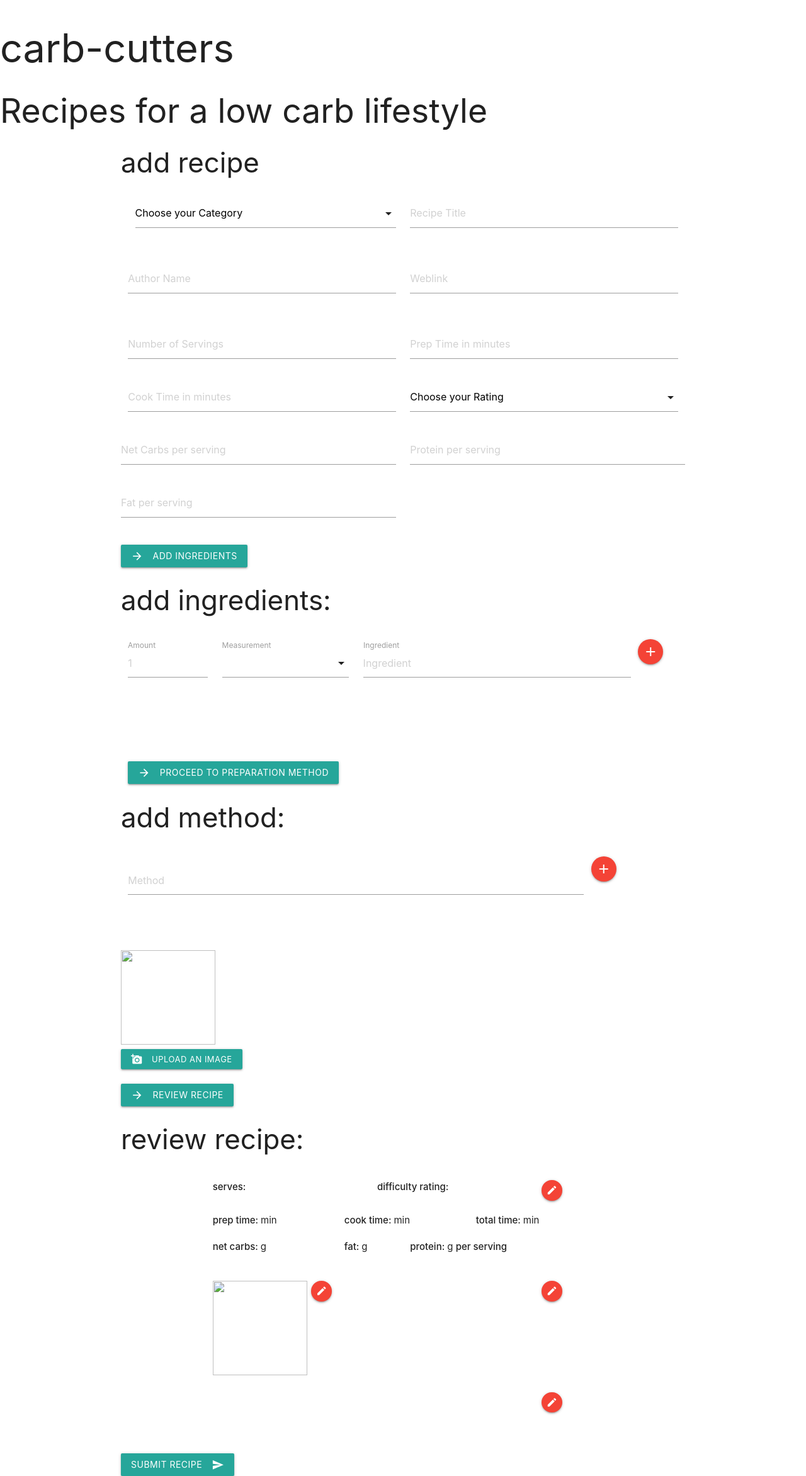
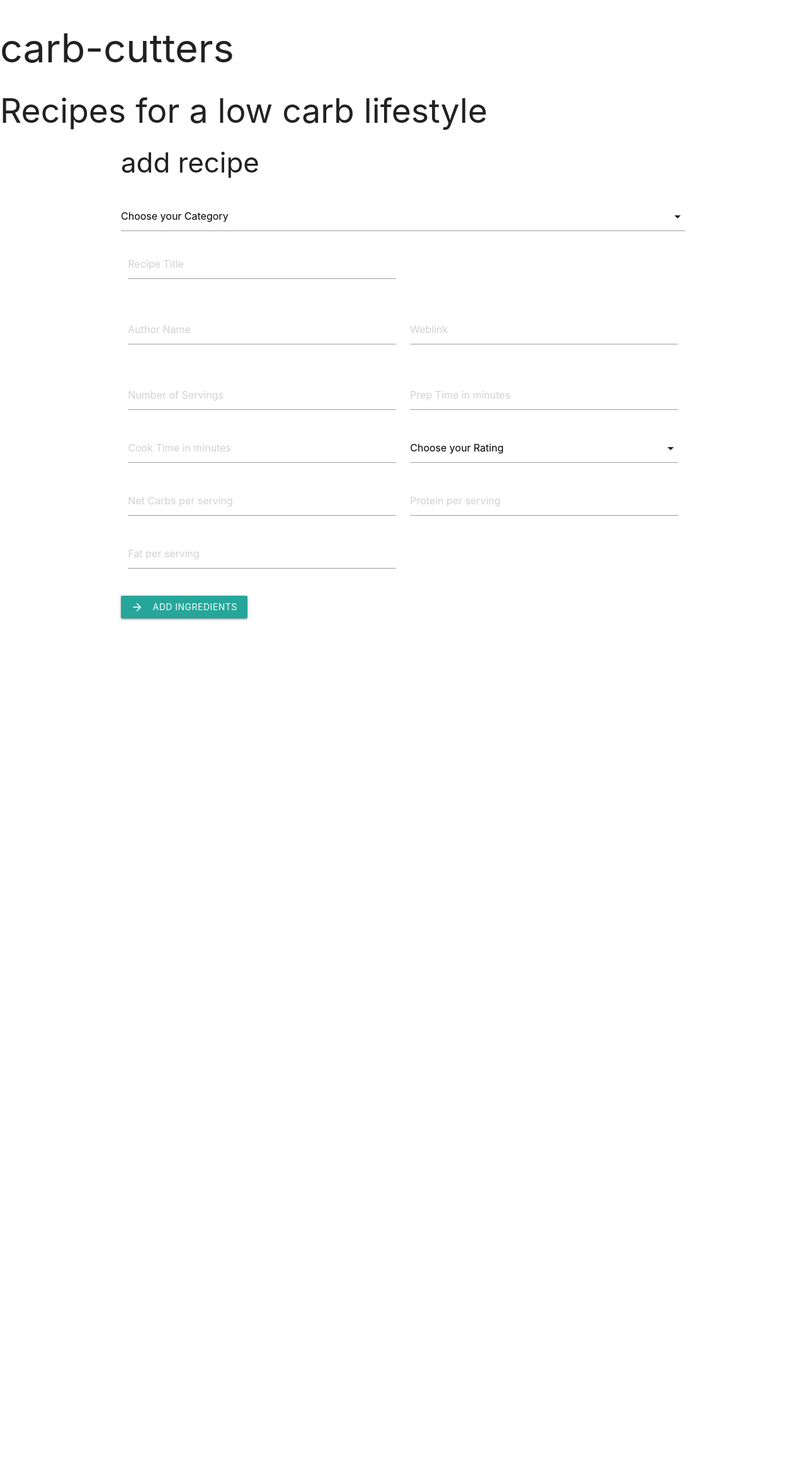
Before and after one commit to cvdebeer/ms3_cc, a Flask app: page /add_recipe in a window 1280 px wide. Shown: the whole page at 63% size. After the commit the page ends 985 px from the top, so only its background shows below. Run offline with Flask 2, Linux system fonts and the light colour scheme; data that the repository does not hold is empty; some libraries are stand-ins or nearby versions.

Commit message:
hiding and showing divs, and fixing of const

```diff
--- /dev/null
+++ b/static/css/style.css
@@ -0,0 +1,7 @@
+.hidden {
+    display: none;
+}
+
+.visible {
+    display: block;
+}
--- a/static/js/main.js
+++ b/static/js/main.js
@@ -1,20 +1,39 @@
+const newRecipe = document.querySelector('#new_recipe');
+const addIng = document.querySelector('#add_ingredients');
+const addMet = document.querySelector('#add_method');
+const reviewRec = document.querySelector('#review');
 const addIngredient = document.querySelector('#add-ing');
-const plusMethod = document.querySelector('#add-met')
-const addLineIngredient = document.querySelector('#adding-ingredients');
-const addMethod = document.querySelector('#add-method')
-const pic = document.querySelector('#fileInput');
-const picUpload = document.querySelector('#pic-upload');
+const plusMethod = document.querySelector('#add-met');
 const review = document.querySelector('#review_recipe');
 const info = document.querySelector('#recipe-info');
+const ingBtn = document.getElementById('add-ing-btn');
+const metBtn = document.getElementById('add-met-btn');
+const editInfoBtn = document.getElementById('edit-info');
+const editIngBtn = document.getElementById('edit-ingredients');
+const editImgBtn = document.getElementById('edit-image');
+const editMetBtn = document.getElementById('edit-methods');
 
 let ingredients = [];
+let addLineIngredient = document.querySelector('#adding-ingredients');
 let methods = [];
-
+let addMethod = document.querySelector('#adding-method');
+let picUpload = document.querySelector('#pic-upload');
+let pic = document.querySelector('#fileInput');
 
 $(document).ready(function () {
     $('select').formSelect();
 
 });
+
+function addRecipeInfo() {
+
+
+}
+
+function moveToIng() {
+    newRecipe.setAttribute('class', 'hidden');
+    addIng.setAttribute('class', 'visible');
+}
 
 function addIngLine() {
     let amount = document.getElementById('amount').value;
@@ -23,8 +42,13 @@ function addIngLine() {
     ingredients.push([amount, measurement, ingredient]);
     addLineIngredient.insertAdjacentHTML('beforeend',
         `<li>${amount} ${measurement} ${ingredient}</li>`);
-    console.log(ingredients);
+    console.log(ingredients)
 
+}
+
+function moveToMet() {
+    addIng.setAttribute('class', 'hidden');
+    addMet.setAttribute('class', 'visible');
 }
 
 function addingMethod() {
@@ -65,6 +89,9 @@ function imageUpload() {
 }
 
 function reviewRecipe() {
+    reviewRec.setAttribute('class', 'visible');
+    addMet.setAttribute('class', 'hidden');
+
     let name = document.getElementById('recipe_name').value;
     let serve = document.getElementById('servings').value;
     let prep = document.getElementById('prep_time').value;
@@ -74,7 +101,7 @@ function reviewRecipe() {
     let carb = document.getElementById('carbs').value;
     let fats = document.getElementById('fat').value;
     let pro = document.getElementById('protein').value;
-    /* Getting preview of image */
+
 
 
     document.getElementById('display-r-n').innerHTML = name;
@@ -100,8 +127,33 @@ function reviewRecipe() {
 
 }
 
+function editInfo() {
+    newRecipe.setAttribute('class', 'visible');
+}
+
+function editIng() {
+    addIng.setAttribute('class', 'visible');
+    addLineIngredient.innerHTML = '';
+    return ingredients = [];
+}
+
+function editMet() {
+    addMet.setAttribute('class', 'visible');
+    addMethod.innerHTML = '';
+    return methods = [];
+}
+
+function editImg() {
+    addMet.setAttribute('class', 'visible');
+}
 
 addIngredient.addEventListener('click', addIngLine);
 plusMethod.addEventListener('click', addingMethod);
 picUpload.addEventListener('click', imageUpload);
 review.addEventListener('click', reviewRecipe);
+ingBtn.addEventListener('click', moveToIng);
+metBtn.addEventListener('click', moveToMet);
+editInfoBtn.addEventListener('click', editInfo);
+editIngBtn.addEventListener('click', editIng);
+editMetBtn.addEventListener('click', editMet);
+editImgBtn.addEventListener('click', editImg);
--- a/templates/addrecipe.html
+++ b/templates/addrecipe.html
@@ -1,8 +1,8 @@
 {% extends 'base.html' %} {% block content %}
-<div class="new_recipe">
+<div id="new_recipe" class="visible">
     <h3>add recipe</h3>
     <div class="row">
-        <form action="" method="POST" enctype='multipart/form-data' class="col s12">
+    </div action="" method="POST" enctype='multipart/form-data' class="col s12">
     <div class="input-field col s12 m6">
         <select id="category" name="category_name" class="icons ">
             <option value="" disabled selected>Choose your Category</option>
@@ -34,20 +34,18 @@
             <label for="servings"></label>
         </div>
         <div class="input-field col s12 m6">
-                    <input placeholder="Prep Time in minutes" id="prep_time" name="prep_time" type="text"
-                        class="validate">
+            <input placeholder="Prep Time in minutes" id="prep_time" name="prep_time" type="text" class="validate">
             <label for="prep_time"></label>
         </div>
         <div class="input-field col s12 m6">
-                    <input placeholder="Cook Time in minutes" id="cook_time" name="cook_time" type="text"
-                        class="validate">
+            <input placeholder="Cook Time in minutes" id="cook_time" name="cook_time" type="text" class="validate">
             <label for="cook_time"></label>
         </div>
         <div class="input-field col s12 m6">
             <select id="rating" name="rating" class="icons ">
-                        <option value="" disabled selected>Choose your Rating</option>
+                <option disabled selected>Choose your Rating</option>
                 {% for rate in ratings %}
-                        <option value="" data-icon="{{rate.r_image}}">{{rate.rated}}</option>
+                <option data-icon="{{rate.r_image}}">{{rate.rated}}</option>
                 {% endfor %}
             </select>
             <label></label>
@@ -58,8 +56,7 @@
                 <label for="carbs"></label>
             </div>
             <div class="input-field col s12 m6">
-                        <input placeholder="Protein per serving" id="protein" name="protein" type="text"
-                            class="validate">
+                <input placeholder="Protein per serving" id="protein" name="protein" type="text" class="validate">
                 <label for="protein"></label>
             </div>
             <div class="input-field col s12 m6">
@@ -67,11 +64,14 @@
                 <label for="fat"></label>
             </div>
         </div>
-                <a class="waves-effect waves-light btn"><i class="material-icons left">arrow_forward</i>add
+        <a id="add-ing-btn" class="waves-effect waves-light btn"><i class="material-icons left">arrow_forward</i>add
             ingredients</a>
     </div>
+</div>
+</div>
 <!--Add ingredients section-->
-            <div class="add_ingredients">
+<div id="add_ingredients" class=" hidden">
+    <div class="container">
         <div class="row">
             <h3>add ingredients:</h3>
         </div>
@@ -95,8 +95,7 @@
                 <label>Measurement</label>
             </div>
             <div class="input-field col s6 ">
-                        <input placeholder="Ingredient" id="ingredient" name="ingredient" type="text"
-                            onfocus="this.value=''">
+                <input placeholder="Ingredient" id="ingredient" name="ingredient" type="text" onfocus="this.value=''">
                 <label for="ingredient">Ingredient</label>
             </div>
 
@@ -110,17 +109,19 @@
         <br>
         <br>
         <div>
-                    <a class="waves-effect waves-light btn"><i class="material-icons left">arrow_forward</i>Proceed
+            <a id="add-met-btn" class="waves-effect waves-light btn"><i
+                    class="material-icons left">arrow_forward</i>Proceed
                 to Preparation Method</a>
         </div>
     </div>
 </div>
 <!--Add Method section-->
-    <div class="add_method">
+<div id="add_method" class="hidden">
+    <div class="container">
         <div class="row">
             <h3>add method:</h3>
         </div>
-        <ol id="add-method"></ol>
+        <ol id="adding-method"></ol>
         <div class="row">
             <div class="input-field col s10 ">
                 <input placeholder="Method" id="method" name="method" type="text" class="validate "
@@ -151,20 +152,21 @@
                 Recipe</a>
         </div>
     </div>
+</div>
 <!--Review Recipe section-->
-    <div class="review">
+<div id="review" class="hidden">
+    <div class="container">
         <div class="row">
             <h3>review recipe:</h3>
         </div>
         <div class="container" id="recipe-info">
             <h4><strong><u id="display-r-n"></u></strong></h4>
-
             <div class="row">
                 <div class="col s5">
                     <span><strong>serves: </strong><span><u id="display-serv"></u></span></span>
                 </div>
                 <div class="col s5">
-                    <span id="display-rating"><strong>difficulty rating:</strong></span>
+                    <span><strong>difficulty: </strong><span><u id="display-rating"></u></span></span>
                 </div>
                 <div class="col s2">
                     <a id="edit-info" class="btn-floating btn-small red">
@@ -174,7 +176,8 @@
             </div>
             <div class="row">
                 <div class="col s4">
-                    <span><strong> prep time: </strong><span><u id="display-prep"></u><span> min</span></span></span>
+                    <span><strong> prep time: </strong><span><u id="display-prep"></u><span>
+                                min</span></span></span>
                 </div>
                 <div class="col s4"> <span><strong> cook time: </strong><span><u id="display-cook"></u><span></span>
                             min</span></span></span>
@@ -194,7 +197,6 @@
                     <span><strong> protein: </strong><span><u id="display-pro"></u><span> g</span></span></span>
                     <span><strong> per serving</strong></span>
                 </div>
-
             </div>
         </div>
         <br>
```
Also changed, not shown: tests.py (added, +16 -0 lines). Lines whose indentation alone changed are shown as unchanged.
